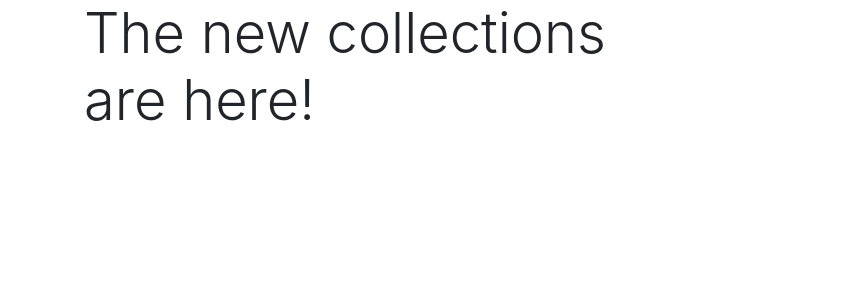
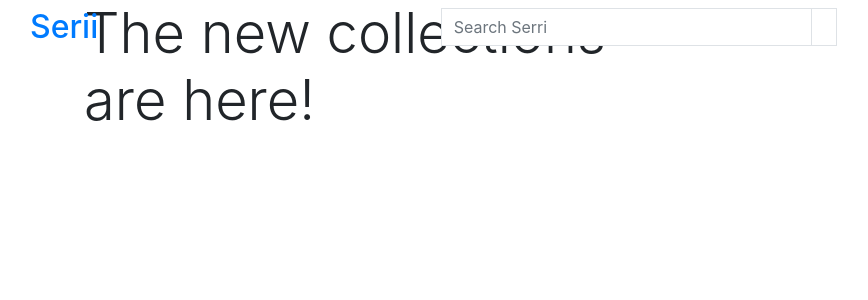
Before and after one commit to Darlyn-Lurikah/serii_skincare, a Django app: page / in a window 1280 px wide. Shown: the top 300 px of the page, without its empty margins (1-869 px from the left). Run offline with Django 3.2, Linux system fonts and the light colour scheme.

Commit message:
Added search bar and brand name

```diff
--- a/templates/base.html
+++ b/templates/base.html
@@ -37,7 +37,31 @@
   </head>
   <body>
 
-    <header class="container-fluid fixed-top"></header>
+    <header class="container-fluid fixed-top">
+      <div class="row">
+        <div class="col-12 col-lg-4 my-auto py-1 py-lg-0 text-center text-lg-left">
+          <a href="{% url 'home' %}" class="nav-link main-logo-link">
+            <h2 class="logo-font text-black my-0">Serii</h2>
+          </a>
+        </div>
+
+        <!-- Search bar -->
+        <div class="col-12 col-lg-4 my-auto py-1 py-lg-0 text-center text-lg-left">
+          <form method="GET" action="">
+            <div class="input-group w-100">
+              <input class="form-control border border-black rounded-0" type="text" name="q" placeholder="Search Serri">
+              <div class="input-group-append">
+                <button class="form-control btn btn-black border border-black rounded-0" type="submit">
+                  <span class="icon">
+                    <i class="fas fa-search"></i>
+                  </span>
+                </button>
+              </div>
+            </div>
+          </form>
+        </div>
+      </div>
+    </header>
 
     {% if messages %}
     <div class="message-container"></div>
```
